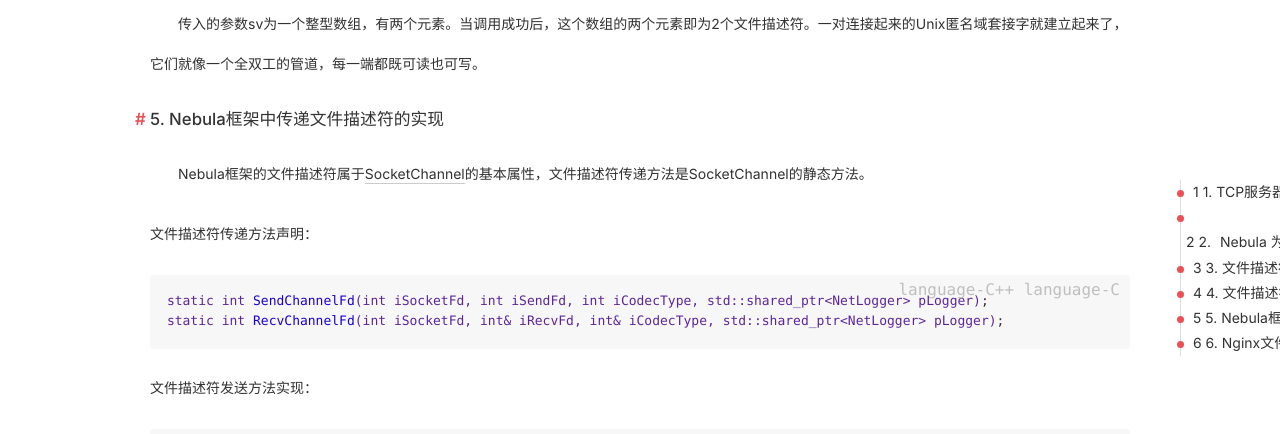
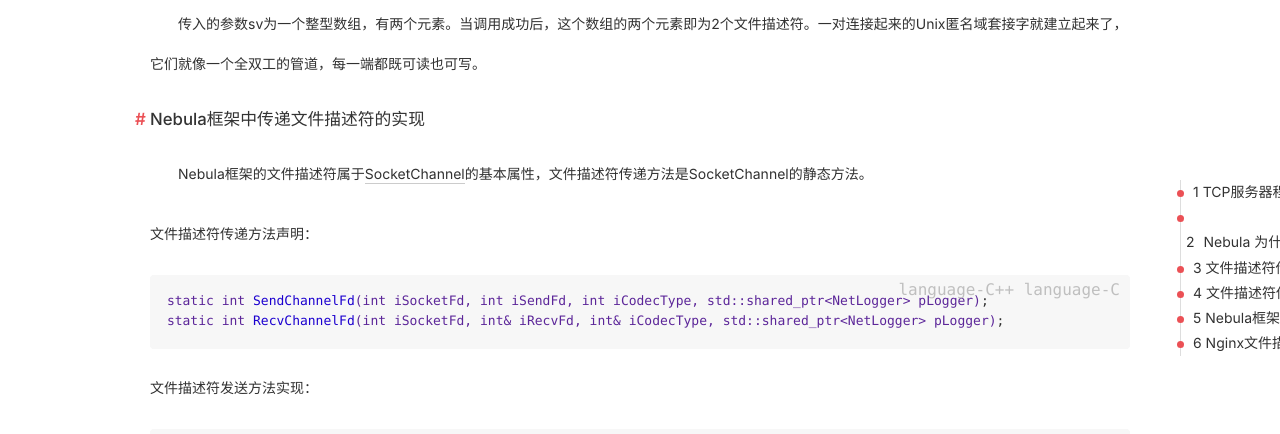
Before and after one commit to Bwar/bwar.github.io, a Jekyll site: the page built from _posts/article/2018-07-17-fd-transfer.md, in a window 1280 px wide and 900 px high, scrolled down 4149 px. Shown: the part 150-584 px from the top of the window. Built offline with Jekyll 4.4.1, drawn with Linux system fonts in a browser that asks for light colours; nearby versions of some CDN libraries; comment, search, counter and statistics services are not loaded; some of the changed text lies outside the part shown.

````diff
--- a/_posts/article/2018-07-17-fd-transfer.md
+++ b/_posts/article/2018-07-17-fd-transfer.md
@@ -12,7 +12,7 @@
 
 &emsp;&emsp;传送文件描述符是高并发网络服务编程的一种常见实现方式。[Nebula](https://github.com/Bwar/Nebula) 高性能通用网络框架即采用了UNIX域套接字传递文件描述符设计和实现。本文详细说明一下传送文件描述符的应用。
 
-### 1. TCP服务器程序设计范式
+### TCP服务器程序设计范式
 &emsp;&emsp;开发一个服务器程序，有较多的的程序设计范式可供选择，不同范式有其自身的特点和实用范围，明了不同范式的特性有助于我们服务器程序的开发。常见的TCP服务器程序设计范式有以下几种：
 * __迭代服务器__
 * __并发服务器，每个客户请求fork一个子进程__
@@ -30,7 +30,7 @@
 
 &emsp;&emsp;一般来讲，所有子进程或线程都调用accept要比父进程或主线程调用accept后将描述字传递个子进程或线程来得快且简单。
 
-### 2. [Nebula](https://github.com/Bwar/Nebula) 为什么采用传递文件描述符方式？
+### [Nebula](https://github.com/Bwar/Nebula) 为什么采用传递文件描述符方式？
 &emsp;&emsp;Nebula框架是预先创建多进程，由Manager主进程accept后传递文件描述符到Worker子进程的服务模型（[Nebula进程模型](https://github.com/Bwar/Nebula/wiki/%E5%B7%A5%E4%BD%9C%E5%8E%9F%E7%90%86)）。为什么不采用像nginx那样多线程由子线程使用互斥锁上锁保护accept的服务模型？而且这种服务模型的实现比传递文件描述符来得还简单一些。
 
 &emsp;&emsp;Nebula框架采用无锁设计，进程之前完全不共享数据，不存在需要互斥访问的地方。没错，会存在数据多副本问题，但这些多副本往往只是些配置数据，占用不了太大内存，与加锁解锁带来的代码复杂度及锁开销相比这点内存代价更划算也更简单。
@@ -39,7 +39,7 @@
 
 &emsp;&emsp;决定Nebula采用传递文件描述符方式的最重要一点是：Nebula定位是高性能分布式服务集群解决方案的基础通信框架，其设计更多要为构建分布式服务集群而考虑。集群不同服务节点之间通过TCP通信，而所有逻辑都是Worker进程负责，这意味着节点之间通信需要指定到Worker进程，而如果采用子进程竞争accept的方式无法保证指定的子进程获得资源，那么第一个通信数据包将会路由错误。采用传递文件描述符方式可以很完美地解决这个问题，而且传递文件描述符也非常高效。
 
-### 3. 文件描述符传递函数和数据结构
+### 文件描述符传递函数和数据结构
 &emsp;&emsp;文件描述符传递通过调用sendmsg()函数发送，调用recvmsg()函数接收：
 
 ``` c
@@ -113,7 +113,7 @@
 unsigned char *CMSG_DATA(struct cmsghdr *cmsg);
 ```
 
-### 4. 文件描述符传递要点
+### 文件描述符传递要点
 &emsp;&emsp;sendmsg提供了可以传递控制信息的功能，要实现的传递描述符这一功能必须要用到这个控制信息。在msghdr变量的cmsghdr成员中，由控制头cmsg_level和cmsg_type来设置传递文件描述符这一属性，并将要传递的文件描述符作为数据部分，保存在cmsghdr变量的后面。这样就可以实现传递文件描述符这一功能，这种情况是不需要使用msg_iov来传递数据的。
 
 &emsp;&emsp;具体地说，为msghdr的成员msg_control分配一个cmsghdr的空间，将该cmsghdr结构的cmsg_level设置为SOL_SOCKET，cmsg_type设置为SCM_RIGHTS，并将要传递的文件描述符作为数据部分，调用sendmsg即可。其中SCM表示socket-level control message，SCM_RIGHTS表示我们要传递访问权限。
@@ -137,7 +137,7 @@
 
 &emsp;&emsp;传入的参数sv为一个整型数组，有两个元素。当调用成功后，这个数组的两个元素即为2个文件描述符。一对连接起来的Unix匿名域套接字就建立起来了，它们就像一个全双工的管道，每一端都既可读也可写。
 
-### 5. Nebula框架中传递文件描述符的实现
+### Nebula框架中传递文件描述符的实现
 &emsp;&emsp;Nebula框架的文件描述符属于[SocketChannel](https://github.com/Bwar/Nebula/blob/master/src/channel/SocketChannel.hpp)的基本属性，文件描述符传递方法是SocketChannel的静态方法。
 
 文件描述符传递方法声明：
@@ -346,7 +346,7 @@
 
 &emsp;&emsp;至此，Nebula框架的文件描述符传递分享完毕，下面再看看nginx中的文件描述符传递实现。
 
-### 6. Nginx文件描述符传递代码实现
+### Nginx文件描述符传递代码实现
 &emsp;&emsp;Nginx的文件描述符传递代码在os/unix/ngx_channel.c文件中。
 
 nginx中发送文件描述符代码：
````
Also changed, not shown: style/images/2018-06/bwar-article.png.
